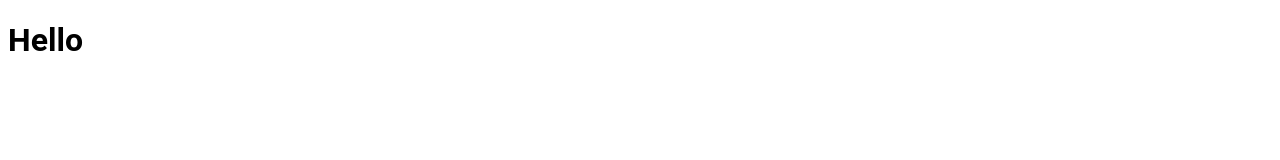
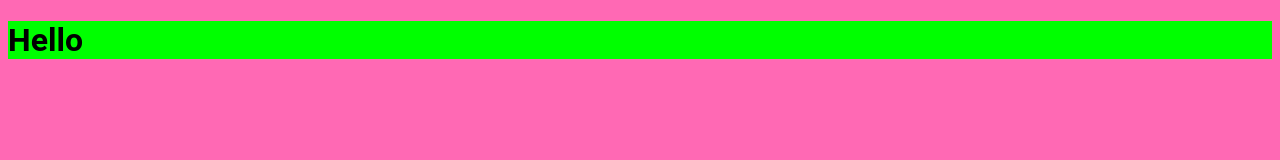
Before and after one commit to d-gremlin/octokus-notes, a website: page src/index.html in a window 1280 px wide. Drawn offline with Linux system fonts and the light colour scheme.

Commit message:
mai sekont komit

```diff
--- a/src/style.css
+++ b/src/style.css
@@ -1,3 +1,7 @@
 h1{
     font-family: "Roboto", "Arial", sans-serif;
+    background-color: #00FF00
 }
+body{
+    background-color: #FF69B4
+}
```
